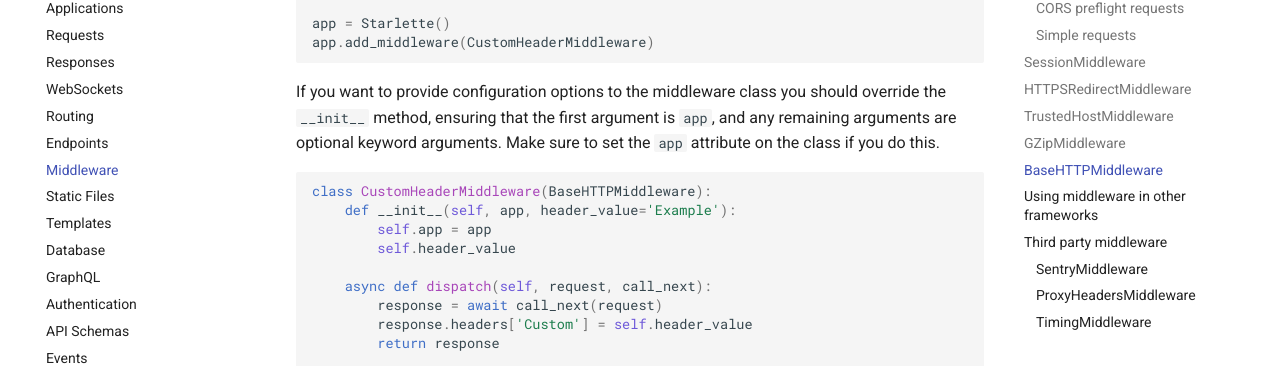
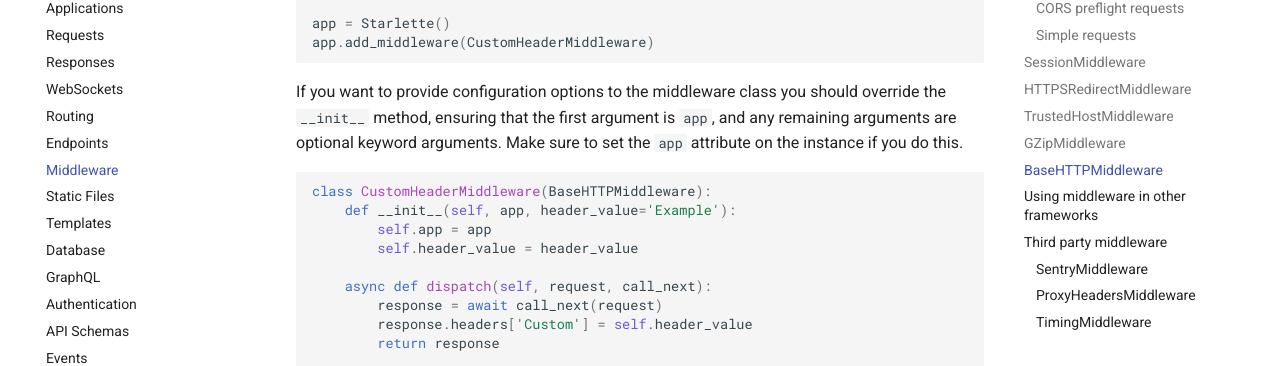
Before and after one commit to hidraco/starlette, an MkDocs documentation site: the page built from docs/middleware.md, in a window 1280 px wide and 900 px high, scrolled down 3874 px. Shown: the part 127-493 px from the top of the window. Built offline with MkDocs 1.6.1 and Material for MkDocs 9.7.7, drawn with Linux system fonts in a browser that asks for light colours; comment, search, counter and statistics services are not loaded.

Commit message:
doc: fix middleware (#471)

````diff
--- a/docs/middleware.md
+++ b/docs/middleware.md
@@ -165,13 +165,13 @@ app.add_middleware(CustomHeaderMiddleware)
 If you want to provide configuration options to the middleware class you should
 override the `__init__` method, ensuring that the first argument is `app`, and
 any remaining arguments are optional keyword arguments. Make sure to set the `app`
-attribute on the class if you do this.
+attribute on the instance if you do this.
 
 ```python
 class CustomHeaderMiddleware(BaseHTTPMiddleware):
     def __init__(self, app, header_value='Example'):
         self.app = app
-        self.header_value
+        self.header_value = header_value
 
     async def dispatch(self, request, call_next):
         response = await call_next(request)
````
